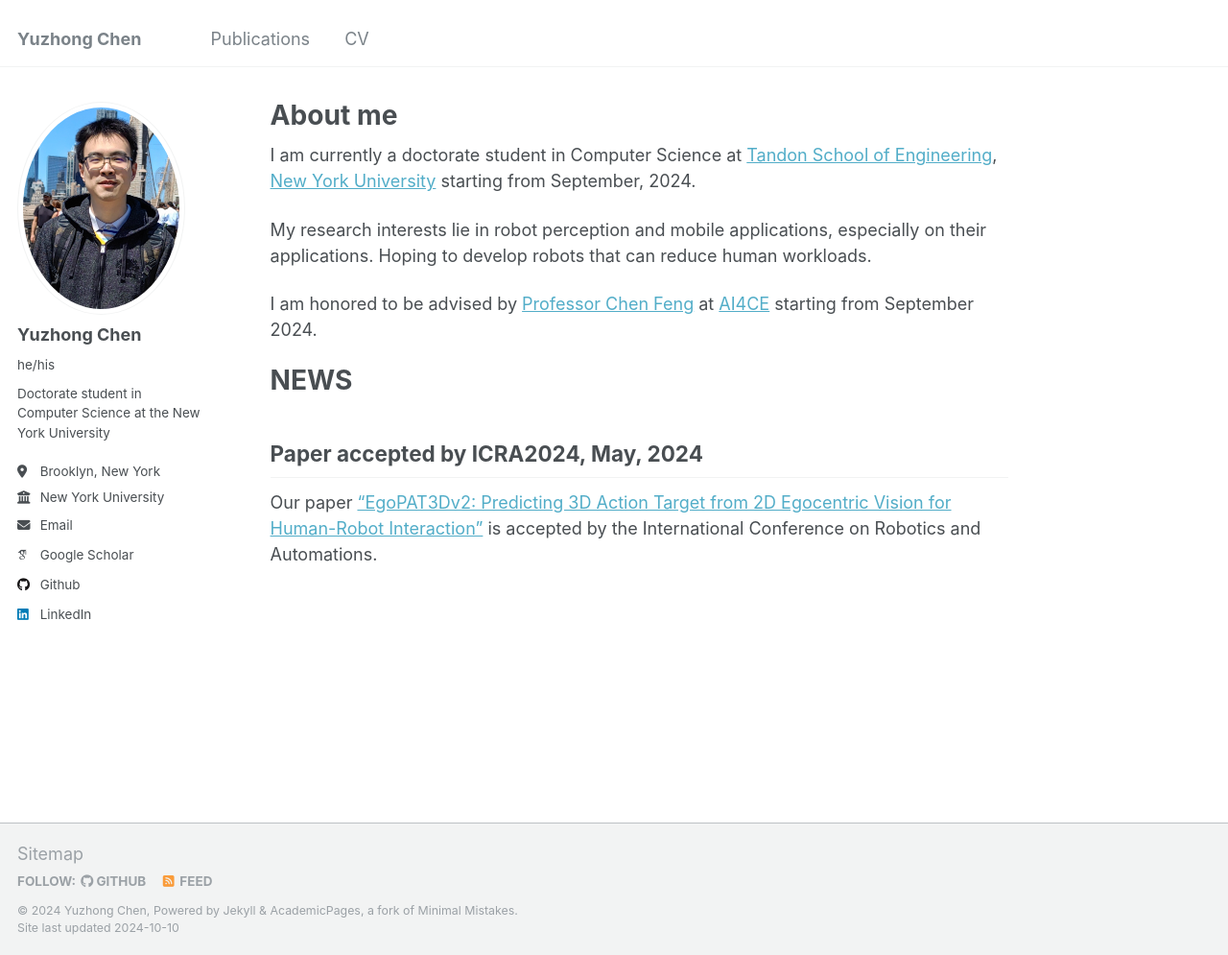
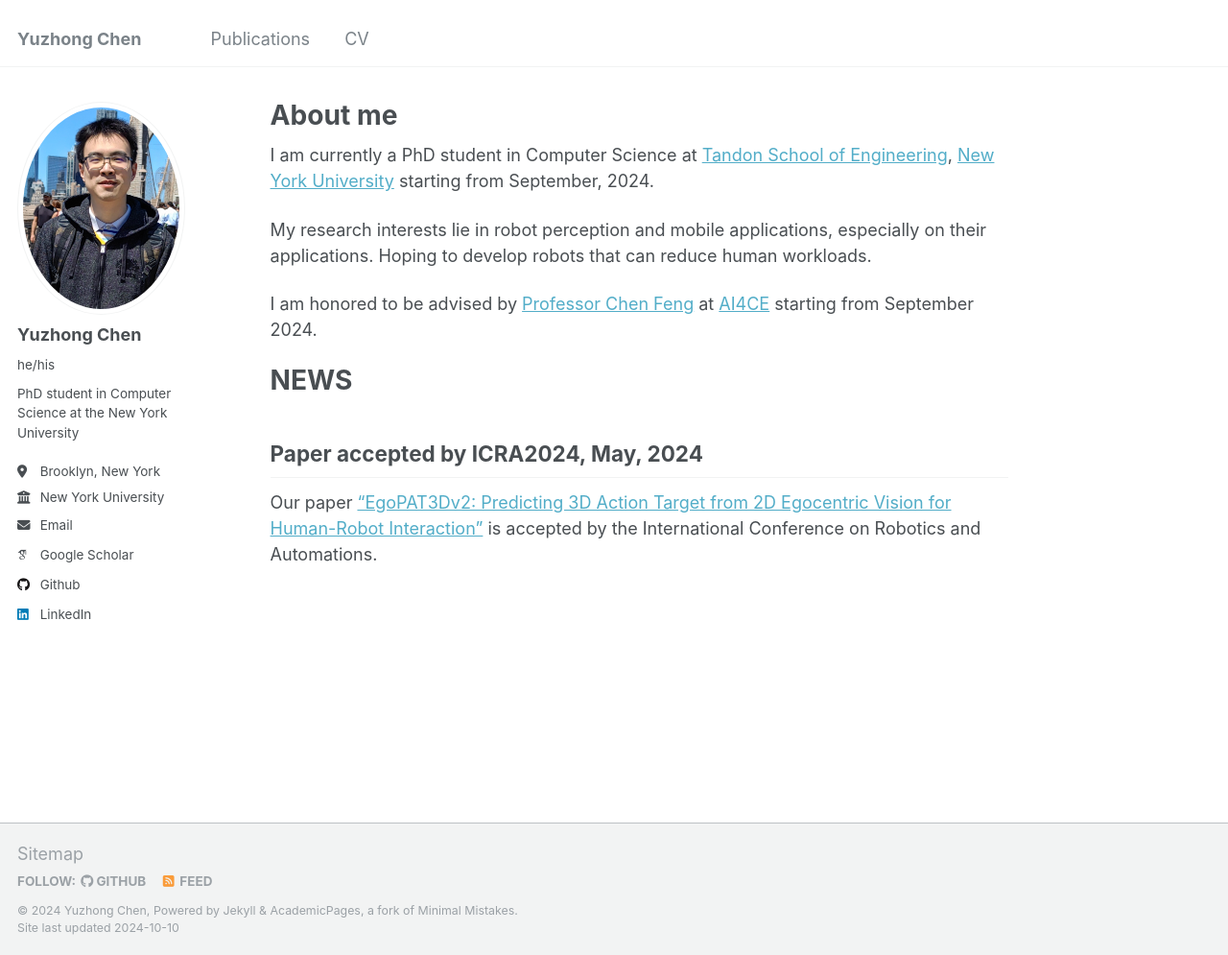
Before and after one commit to yuzhongchen/yuzhongchen.github.io, a Jekyll site: the page built from _pages/about.md, in a window 1280 px wide and 995 px high. Shown: the whole window at 96% size. Built offline with Jekyll 4.4.1, drawn with Linux system fonts in a browser that asks for light colours; some web fonts are replaced.

Commit message:
update cv

```diff
--- a/_config.yml
+++ b/_config.yml
@@ -11,7 +11,7 @@ locale                   : "en-US"
 title                    : "Yuzhong Chen"
 title_separator          : "-"
 name                     : &name "Yuzhong Chen"
-description              : &description "Doctorate student at the New York University"
+description              : &description "PhD student at the New York University"
 url                      : https://yuzhongchen.github.io # the base hostname & protocol for your site e.g. "https://mmistakes.github.io"
 baseurl                  : "" # the subpath of your site, e.g. "/blog"
 repository               : "yuzhongchen/yuzhongchen.github.io"
@@ -24,7 +24,7 @@ author:
   avatar           : "profile.jpg"
   name             : "Yuzhong Chen"
   pronouns         : "he/his"
-  bio              : "Doctorate student in Computer Science at the New York University"
+  bio              : "PhD student in Computer Science at the New York University"
   location         : "Brooklyn, New York"
   employer         : "New York University"
   uri              : # URL
--- a/_data/navigation.yml
+++ b/_data/navigation.yml
@@ -21,7 +21,7 @@ main:
   #   url: /year-archive/
 
   - title: "CV"
-    url: /cv.pdf
+    url: /cv
 
   # - title: "Guide"
   #   url: /markdown/
--- a/_pages/about.md
+++ b/_pages/about.md
@@ -7,7 +7,7 @@ redirect_from:
   - /about.html
 ---
 
-I am currently a doctorate student in Computer Science at [Tandon School of Engineering](https://engineering.nyu.edu), [New York University](https://www.nyu.edu) starting from September, 2024.
+I am currently a PhD student in Computer Science at [Tandon School of Engineering](https://engineering.nyu.edu), [New York University](https://www.nyu.edu) starting from September, 2024.
 
 My research interests lie in robot perception and mobile applications, especially on their applications. Hoping to develop robots that can reduce human workloads.
 
```
Also changed, not shown: _pages/cv.md (+2 -53 lines), 2 other files.
